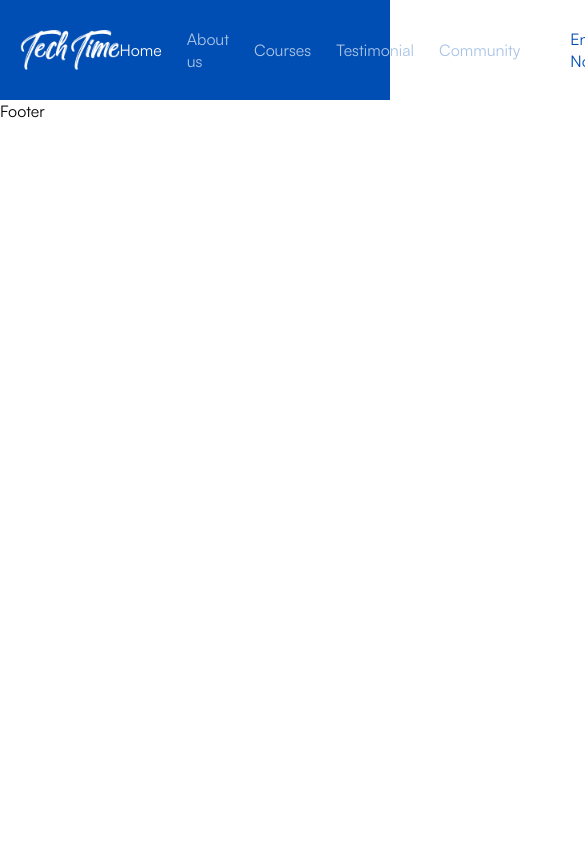
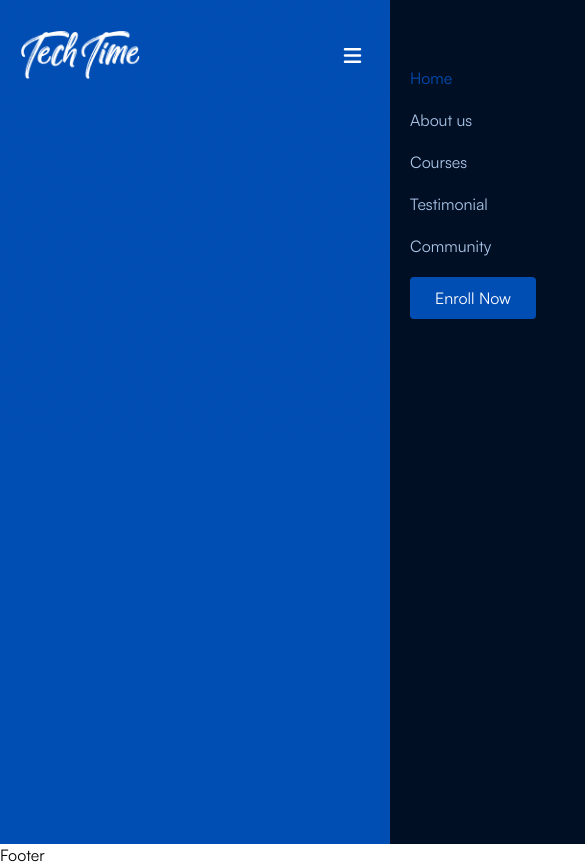
Before and after one commit to ajayioyetomi/tech-time-landing-page, a React (Vite) app: page / in a window 390 px wide. Shown: the top 866 px of the page, 585 px wide, since content can reach past the window. Before the commit the page ends 844 px from the top, so only its background shows below. Built offline with nearby package versions, Linux system fonts and the light colour scheme.

Commit message:
added responsiveness for the header file

```diff
--- a/src/color.css
+++ b/src/color.css
@@ -3,4 +3,5 @@
     --primary-color:#004DB3;
     --white-color:#fff;
     --link-color:#AAC4E6;
+    --dark-background:#000F24;
 }
--- a/src/components/Header.tsx
+++ b/src/components/Header.tsx
@@ -2,8 +2,9 @@ import styled from 'styled-components';
 import { Link } from 'react-router-dom';
 import logo from '../assets/logo.png';
 import {HiMenu as MenuIcon} from 'react-icons/hi';
+import {FaTimes as CancelIcon} from 'react-icons/fa';
 import { useLocation } from 'react-router-dom';
-import { useEffect, useState } from 'react';
+import { useEffect, useRef, useState } from 'react';
 
 const linkList = [
   {path:'/',name:'Home'},
@@ -16,7 +17,9 @@ const linkList = [
 
 const Header = () => {
   const location = useLocation();
+  const [activeMenu,setActiveMenu] = useState(false);
   const [activeIndex,setActiveIndex] = useState<number>(0);
+  const [isTop,setIsTop] = useState<boolean>(true);
   const handleActiveLink = () =>{
       let path = location.pathname;
       let i,len = linkList.length;
@@ -29,25 +32,40 @@ const Header = () => {
           break;
         }
       }
-
   }
   useEffect(()=>{
     handleActiveLink()
   },[location.pathname])
+  useEffect(()=>{
+    const handleScroll = () =>{
+      let yScroll = window.scrollY;
+      if(yScroll > 5){
+        setIsTop(false);
+      }
+      else{
+        setIsTop(true);
+      }
+    }
+    handleScroll();
+    window.addEventListener('scroll',handleScroll);
+    return ()=> window.removeEventListener('scroll',handleScroll);
+  },[])
   return (
     <HeaderWrapper>
-      <div>
+      <div style={{height:isTop?'110px':'80px'}}>
         <StyledLink to="/">
-          <img src={logo} alt="logo" />
+          <img style={{width:isTop?'120px':'100px'}} src={logo} alt="logo" />
         </StyledLink>
         <NavWrapper>
-          <div>
+          <div className={activeMenu ? 'active':''} >
+            <MenuButton onClick={()=>setActiveMenu(false)} style={{color:'var(--primary-color)',alignSelf:'flex-end'}}>
+                <CancelIcon/>
+            </MenuButton>
             {linkList.map((eLink:any,index:number) =>
               <StyledLink className={activeIndex == index?'active':''} key={index} to={eLink.path}>{eLink.name}</StyledLink>
             )}
-
           </div>
-          <MenuButton>
+          <MenuButton onClick={()=>setActiveMenu(true)}>
               <MenuIcon/>
           </MenuButton>
         </NavWrapper>
@@ -65,25 +83,29 @@ const HeaderWrapper = styled.header`
   display:flex;
   align-items:center;
   justify-content:center;
-  position:sticky;
+  position:fixed;
+  z-index:100;
+  width:100%;
   top:0;
   left:0;
-  background-color:var(--primary-background);
+  background:transparent;
   & > div{
     width:var(--main-width);
-    height:100px;
+    height:110px;
     display:flex;
     align-items:center;
     justify-content:space-between;
+    transition:all 0.4s;
   }
   & > div > a{
-    width:100px;
+    width:120px;
     display:flex;
     justify-content:center;
     align-item:center;
   }
   & > div > a > img{
-    width:100px;
+    width:120px;
+    transition:all 0.4s;
   }
 `;
 
@@ -95,12 +117,38 @@ const NavWrapper = styled.nav`
     display:flex;
     align-items:center;
     gap:25px;
+    position:relative;
+    right:0;
    }
    & > div > a:last-of-type{
       padding:10px 25px;
       border-radius:4px;
       color:var(--primary-color) !important;
       background-color:var(--white-color);
+   }
+   @media screen and (max-width:810px){
+      & > div{
+        position:fixed;
+        flex-direction:column;
+        align-items:flex-start;
+        gap:20px;
+        width:320px;
+        top:0;
+        right:-320px;
+        background-color:var(--dark-background);
+        height:100%;
+        padding:20px;
+        transition:all 0.6s;
+      }
+      & > div.active{
+        right:0px;
+      }
+      & > div > a:last-of-type{
+        padding:10px 25px;
+        border-radius:4px;
+        color:var(--white-color) !important;
+        background-color:var(--primary-color);
+     }
    }
 `;
 
@@ -111,6 +159,14 @@ const StyledLink = styled(Link)`
    }
    &.active{
     color:var(--white-color);
+   }
+   @media screen and (max-width : 810px){
+    &:hover{
+      color: var(--primary-color);
+     }
+     &.active{
+      color:var(--primary-color);
+     }
    }
 `
 
@@ -123,7 +179,8 @@ const MenuButton = styled.button`
    justify-content:center;
    align-items:center;
    font-size:25px;
-   @media screen and (max-width:767px){
+   cursor:pointer;
+   @media screen and (max-width:810px){
     display:flex;
    }
 `
--- a/src/views/Home.tsx
+++ b/src/views/Home.tsx
@@ -1,10 +1,11 @@
 import styled from 'styled-components'
+import pattern from '../assets/pattern.png';
 
 const Home = () => {
   return (
     <main>
       <BannerWrapper>
-
+        <img src={pattern}  alt="background-pattern"/>
       </BannerWrapper>
     </main>
   )
@@ -18,8 +19,14 @@ const BannerWrapper = styled.div`
   justify-content:center;
   align-items:center;
   overflow:hidden;
+  height:100vh;
   background-color:var(--primary-background);
+  position:relative;
   & > img{
-
+    width:100%;
+    height:auto;
+    position:absolute;
+    top:0;
+    left:0%;
   }
 `
```
Also changed, not shown: src/assets/pattern.png (added).
